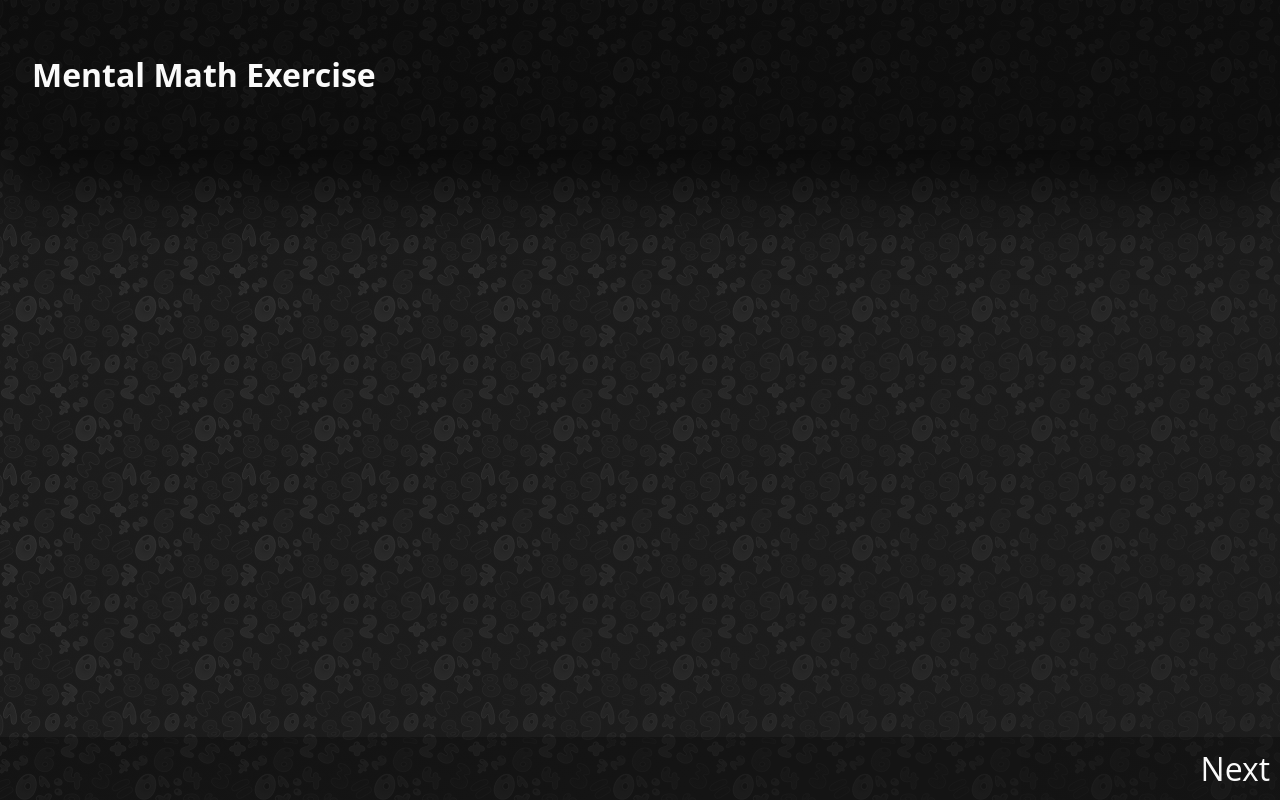
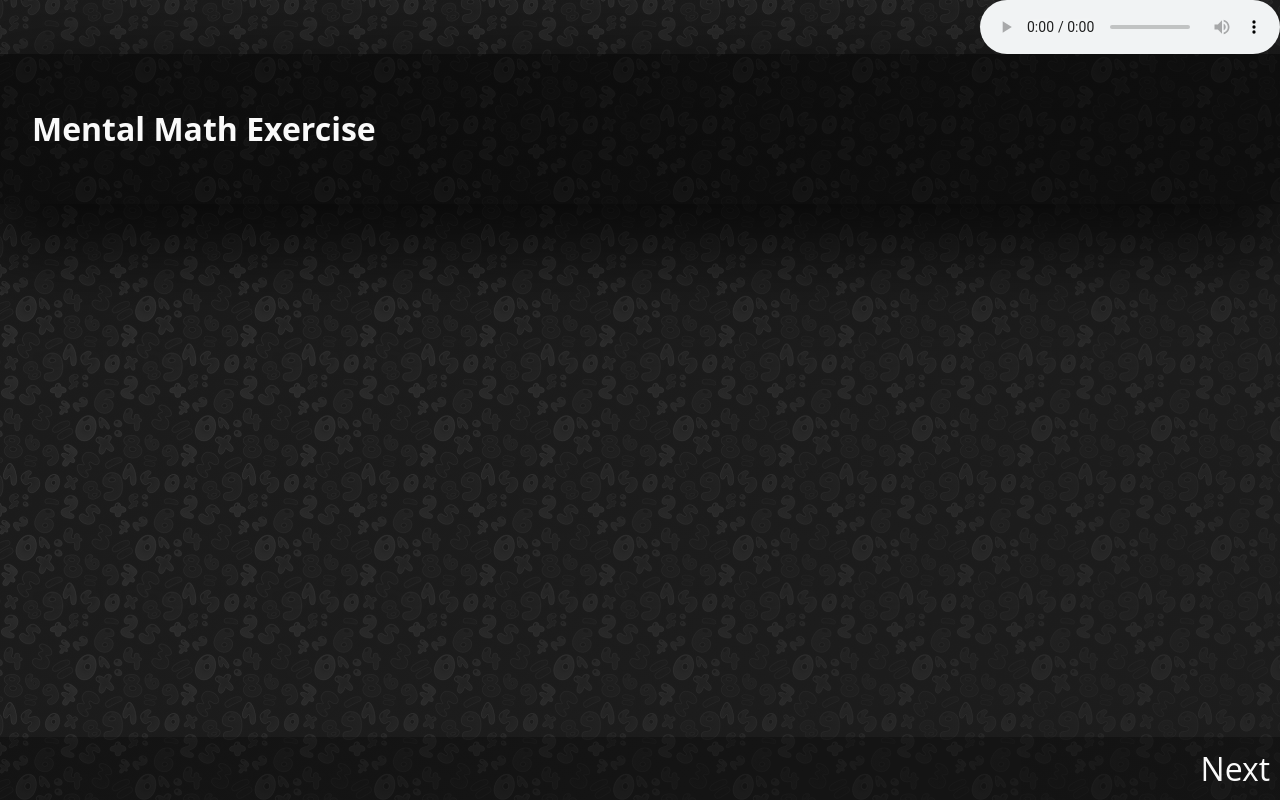
Before and after one commit to arif-rachim/mental-math, a React (Create React App) app: page / in a window 1280 px wide. Built offline with nearby package versions, Linux system fonts and the light colour scheme.

Commit message:
update to support ios

```diff
--- a/src/component/ExerciseScreen.js
+++ b/src/component/ExerciseScreen.js
@@ -192,7 +192,7 @@ export function ExerciseSession({isTrial}) {
         </div>
         <button onClick={() => {
             playSounds([1,2,3,4,5,6,7,8,9,-1,-2,-3,-4,-5,-6,-7,-8,-9]);
-        }}>Play Sounds v6</button><br/>
+        }}>Play Sounds v7</button><br/>
         {!sessionRunning && <ClickToStart studentName={studentName} setSessionRunning={setSessionRunning} numbers={questionSets[0]}/>}
         {sessionRunning && currentSum < totalSums && (
             <div style={{textAlign: 'center'}}>
--- a/src/component/SoundContext.js
+++ b/src/component/SoundContext.js
@@ -41,7 +41,7 @@ export function SoundContextProvider({children}) {
     }
 
     return <SoundContext.Provider value={{playSounds}}>
-        <div style={{display: 'flex', justifyContent: 'flex-end',opacity:0,position:'absolute',top:0,right:0}}>
+        <div style={{display: 'flex', justifyContent: 'flex-end'}}>
             <audio ref={soundRef} controls preload="auto">
                 <source src={`${process.env.PUBLIC_URL}/audio/mental-math-v2.mp3`} type="audio/mpeg"/>
             </audio>
```
Also changed, not shown: 8 other files (tests, documents, lock files or other folders).
